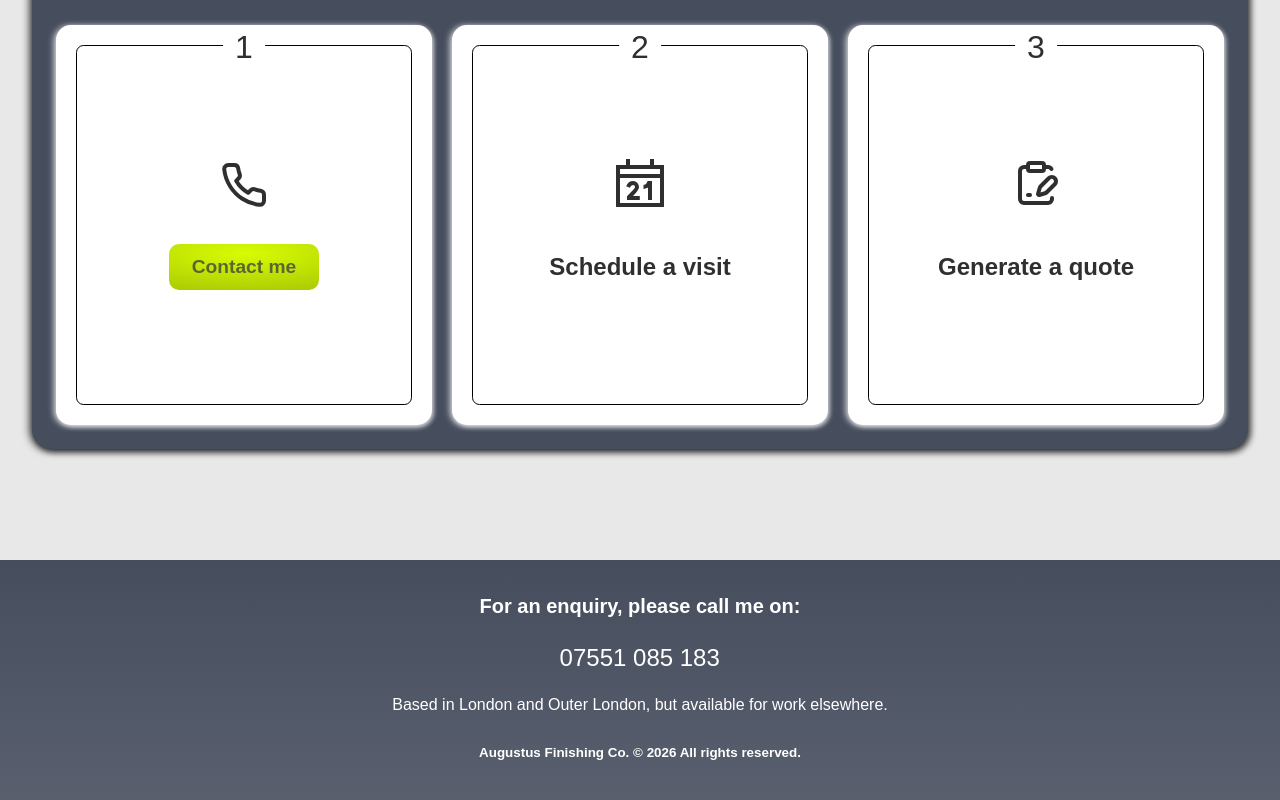
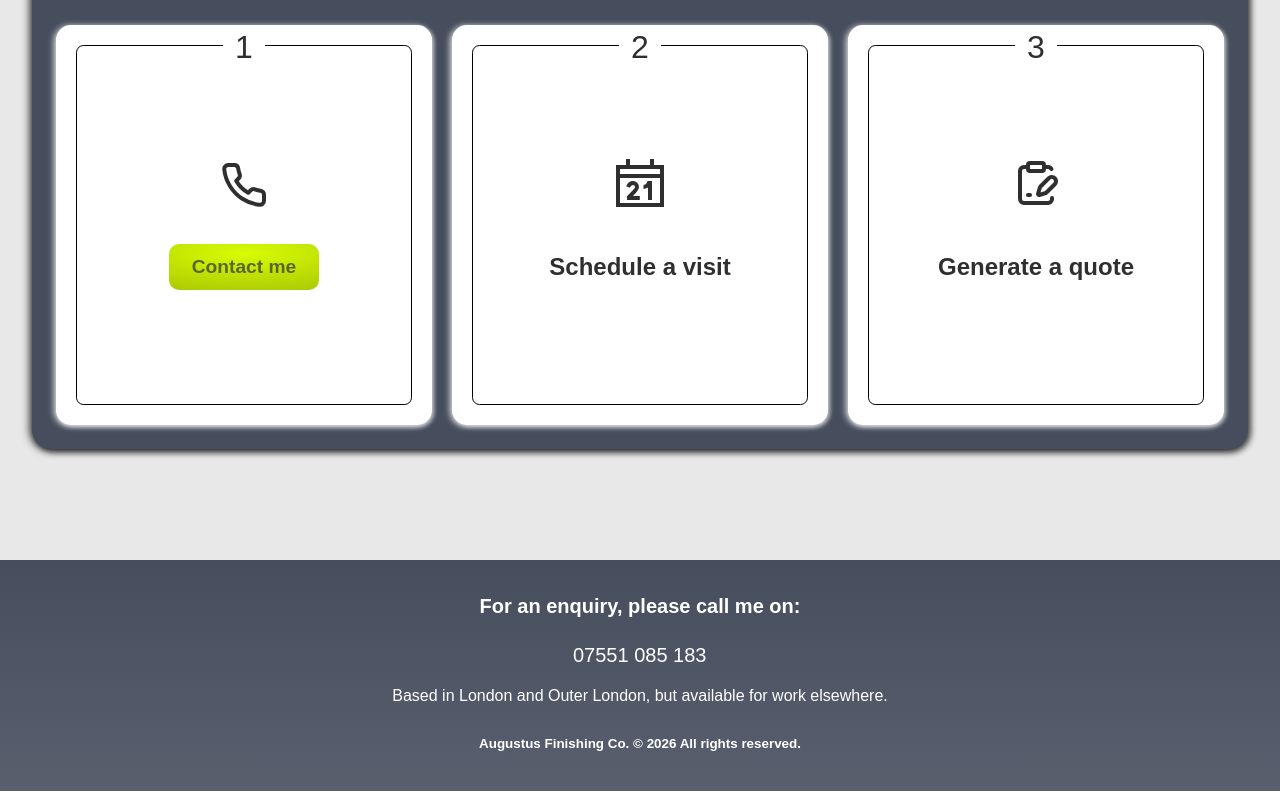
Before and after one commit to 2ndborn/plasterer, a React (Vite) app in the folder egbert/: page / in a window 1280 px wide. Shown: the part 2032-2832 px from the top of the page. Built offline with nearby package versions, Linux system fonts and the light colour scheme.

Commit message:
amended the font size in the footer

```diff
--- a/egbert/src/components/FooterComponent.jsx
+++ b/egbert/src/components/FooterComponent.jsx
@@ -1,4 +1,3 @@
-import React from 'react';
 import {motion} from 'framer-motion';
 import Reveal from '../utils/Reveal'
 
@@ -24,7 +23,6 @@ const FooterComponent = () => {
                     <motion.p
                     animate={{scale: [1, 1.05, 1]}}
                     transition={{duration: 2, repeat: Infinity, ease: 'easeInOut'}}
-                     style={{ fontSize: '1.5rem' }}
                     >
                         07551 085 183
                     </motion.p>
```
